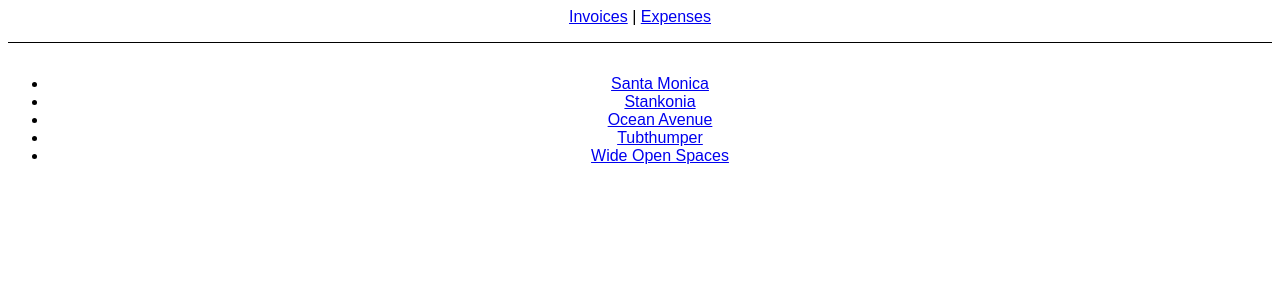
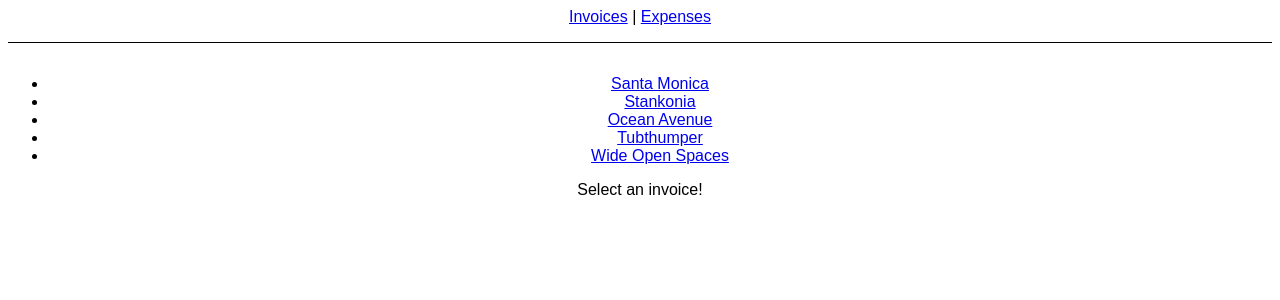
Before and after one commit to jihoo-o/react-router, a React (Create React App) app: page /invoices in a window 1280 px wide. Shown: the top 300 px of the page. Built offline with nearby package versions, Linux system fonts and the light colour scheme.

Commit message:
Index Router

```diff
--- a/src/index.js
+++ b/src/index.js
@@ -14,6 +14,14 @@
             <Route path="/" element={<App />}>
                 <Route path="expenses" element={<Expenses />} />
                 <Route path="invoices" element={<Invoices />}>
+                    <Route
+                        index
+                        element={
+                            <main>
+                                <p>Select an invoice!</p>
+                            </main>
+                        }
+                    />
                     <Route path=":invoiceId" element={<Invoice />} />
                 </Route>
                 <Route path="*" element={<p>No Math</p>} />
```
